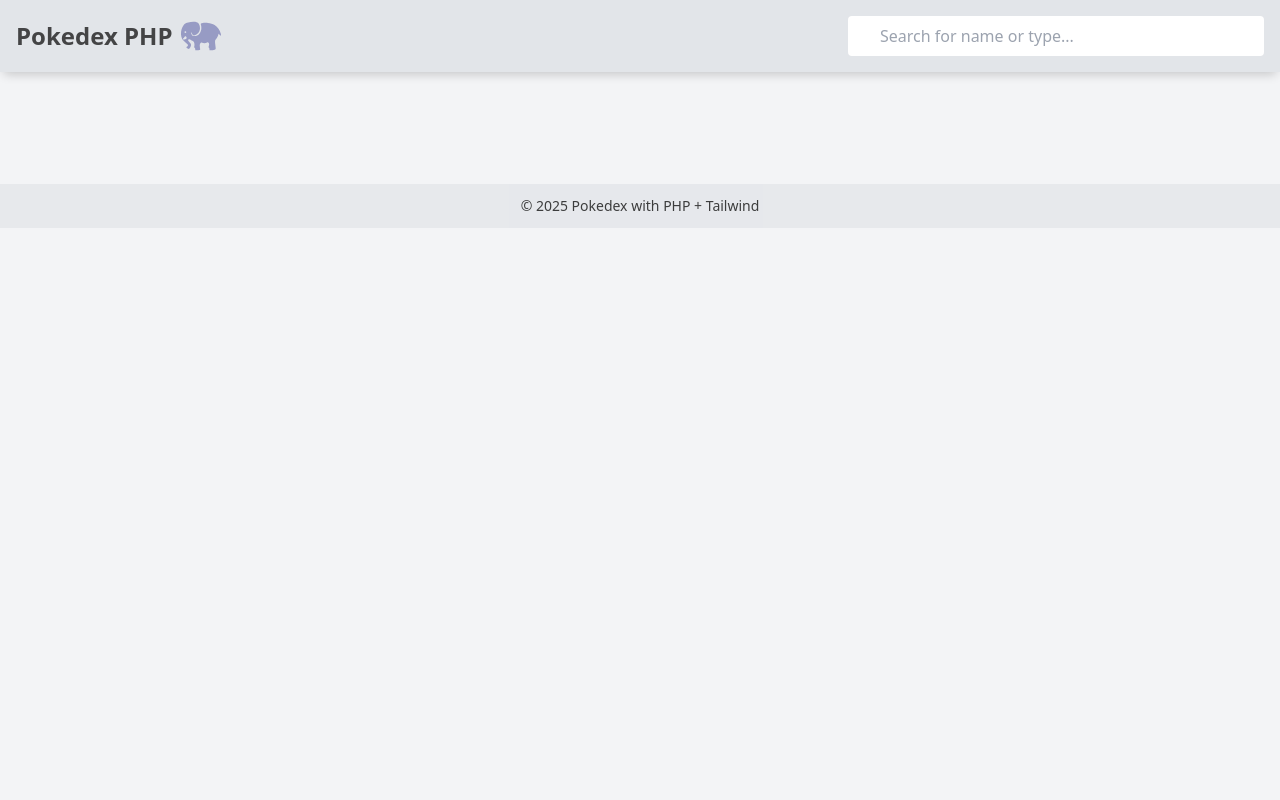
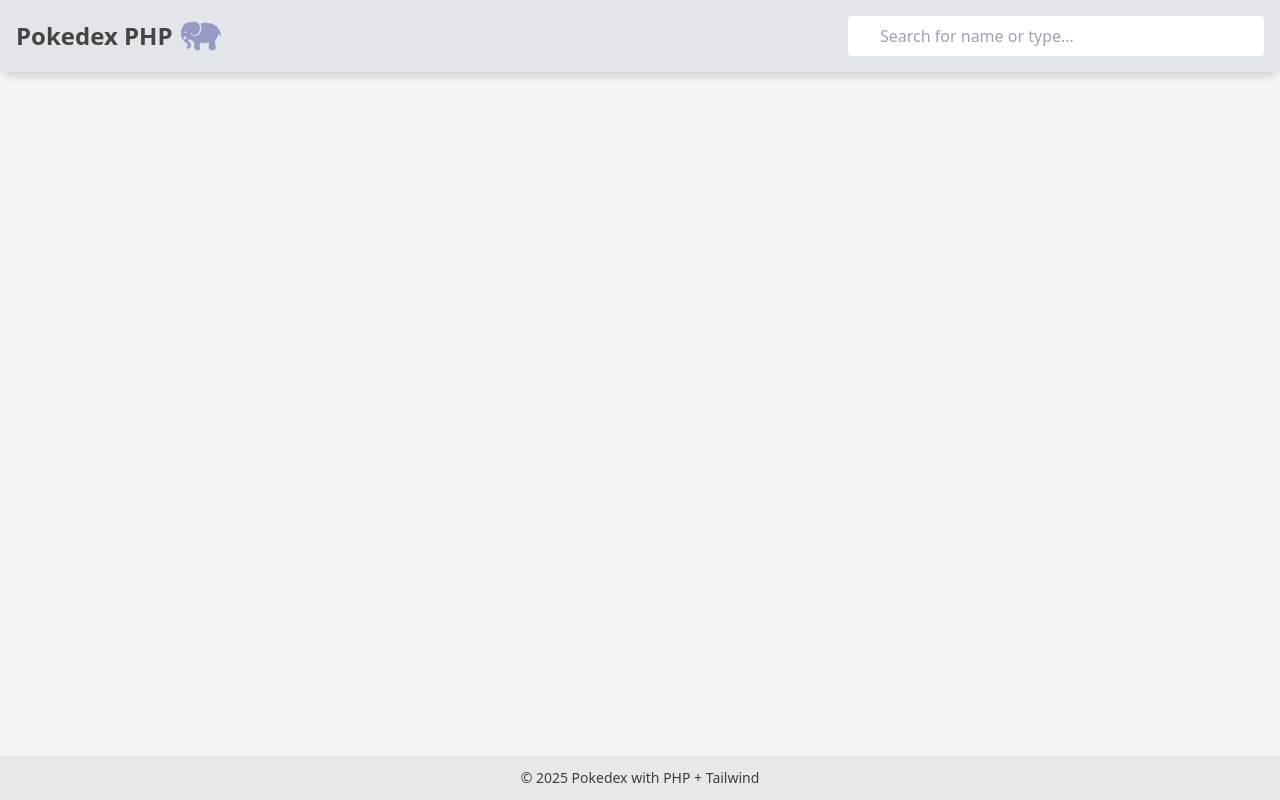
Before and after one commit to biernard1988/PHP, a PHP site: page / in a window 1280 px wide. Run offline with PHP 8.4, Linux system fonts and the light colour scheme; data that the repository does not hold is empty; some libraries are stand-ins or nearby versions.

Commit message:
added a button in the logo that goes to index.php and fixed the footer layout

```diff
--- a/components/footer.php
+++ b/components/footer.php
@@ -1,6 +1,5 @@
-<footer class="w-full h-auto bg-gray-300 bg-opacity-50 text-center p-3 text-sm z-10 opacity-75">
+<footer class="bg-gray-300 bg-opacity-50 shadow-[0_6px_10px_-4px_rgba(0,0,0,0.1)] text-center p-3 text-sm z-10 opacity-75">
     <span class="text-shadow-lg">
-
         &copy; <?= date('Y') ?> Pokedex with PHP + Tailwind
     </span>
 </footer>
--- a/components/header.php
+++ b/components/header.php
@@ -9,12 +9,15 @@
     <script src="https://cdn.tailwindcss.com"></script>
 </head>
 
-<body class="bg-gray-100">
+<body class="bg-gray-100 min-h-screen flex flex-col">
     <header class="bg-gray-300 bg-opacity-50 shadow-[0_6px_10px_-4px_rgba(0,0,0,0.2)] p-4 fixed w-full z-10">
         <div class="container mx-auto flex flex-col md:flex-row justify-between items-center gap-4">
             <div class="flex items-center gap-2 opacity-70 hover:opacity-100 transition-opacity">
                 <h1 class="text-2xl font-bold text-center md:text-left w-full md:w-auto ">Pokedex PHP</h1>
-                <img src="assets/php.svg" alt="Logo" class="w-10 h-10" />
+                <a href="index.php">
+
+                    <img src="assets/php.svg" alt="Logo" class="w-10 h-10" />
+                </a>
             </div>
             <form method="GET" class="sm:w-1/4 md:w-1/3">
                 <input
@@ -42,4 +45,4 @@
     <!-- Espaço compensando a navbar fixa -->
     <div class="h-28"></div>
 
-    <main class="container mx-auto p-4">
+    <main class="container mx-auto flex-grow p-4">
```
